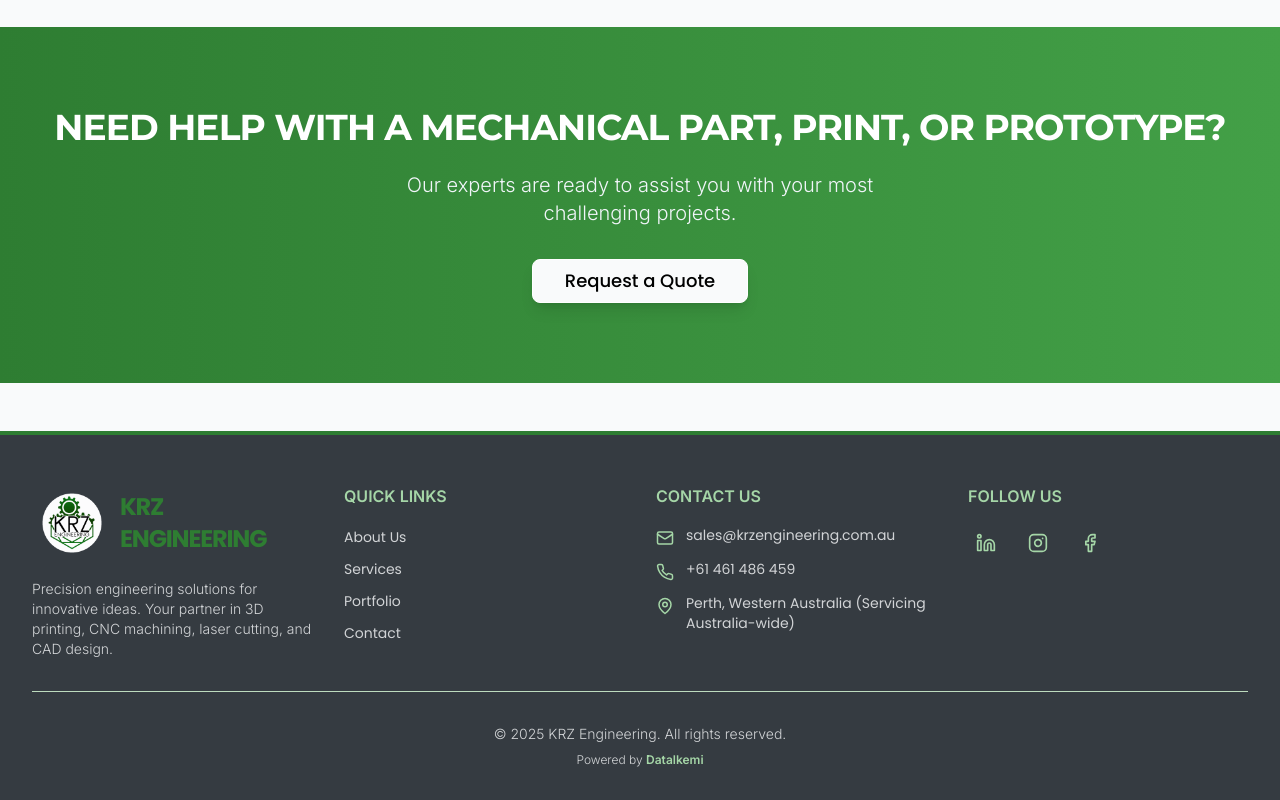
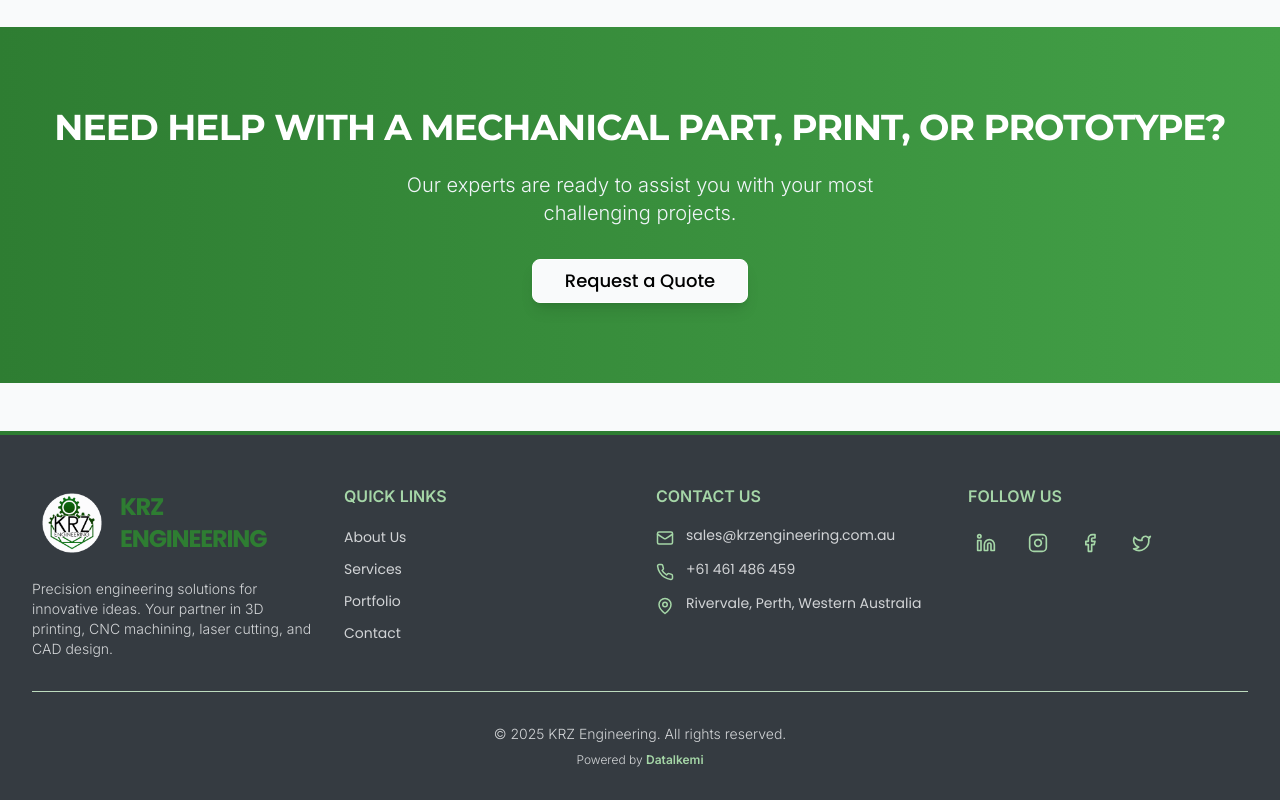
Before and after one commit to naufal1418/krz-engineering, a React (Vite) app: page / in a window 1280 px wide. Shown: the part 2359-3159 px from the top of the page. Built offline with nearby package versions, Linux system fonts and the light colour scheme.

Commit message:
Favicon update, Social Media Links updated, Address Updated

```diff
--- a/index.html
+++ b/index.html
@@ -26,7 +26,7 @@
     <link
       rel="icon"
       type="image/png"
-      href="/assets/icons/logo-footer.svg"
+      href="/assets/icons/favicon-32x32.png"
       sizes="32x32"
     />
     <link rel="apple-touch-icon" href="/assets/icons/apple-touch-icon.png" />
--- a/src/components/Footer.jsx
+++ b/src/components/Footer.jsx
@@ -5,6 +5,7 @@ import {
   Linkedin,
   Facebook,
   Instagram,
+  Twitter,
   Mail,
   Phone,
   MapPin,
@@ -39,9 +40,26 @@ const Footer = () => {
   ];
 
   const socialLinks = [
-    { icon: <Linkedin size={20} />, href: "#", label: "LinkedIn" },
-    { icon: <Instagram size={20} />, href: "#", label: "Instagram" },
-    { icon: <Facebook size={20} />, href: "#", label: "Facebook" },
+    {
+      icon: <Linkedin size={20} />,
+      href: "https://www.linkedin.com/company/krz-engineering/",
+      label: "LinkedIn",
+    },
+    {
+      icon: <Instagram size={20} />,
+      href: "https://www.instagram.com/krzengineering/",
+      label: "Instagram",
+    },
+    {
+      icon: <Facebook size={20} />,
+      href: "https://www.facebook.com/KRZEngineeringPerth",
+      label: "Facebook",
+    },
+    {
+      icon: <Twitter size={20} />,
+      href: "https://x.com/KrzEngineering",
+      label: "Twitter",
+    },
   ];
 
   return (
@@ -122,7 +140,7 @@ const Footer = () => {
                   size={18}
                   className="mr-3 mt-1 flex-shrink-0 text-krz-light-accent-green"
                 />
-                <span>Perth, Western Australia (Servicing Australia-wide)</span>
+                <span>Rivervale, Perth, Western Australia</span>
               </li>
             </ul>
           </div>
--- a/src/components/sections/ContactSection.jsx
+++ b/src/components/sections/ContactSection.jsx
@@ -425,11 +425,11 @@ const ContactSection = () => {
                   className="mr-3 mt-1 text-krz-button-green flex-shrink-0"
                 />
                 <span>
-                  Perth, Western Australia <br />
-                  (Servicing all of Australia)
+                  Rivervale <br />
+                  Perth, Western Australia
                 </span>
               </li>
-              <li className="flex items-center">
+              {/* <li className="flex items-center">
                 <Globe
                   size={20}
                   className="mr-3 text-krz-button-green flex-shrink-0"
@@ -442,7 +442,7 @@ const ContactSection = () => {
                 >
                   www.krzengineering.com.au
                 </a>
-              </li>
+              </li> */}
             </ul>
           </div>
 
```
